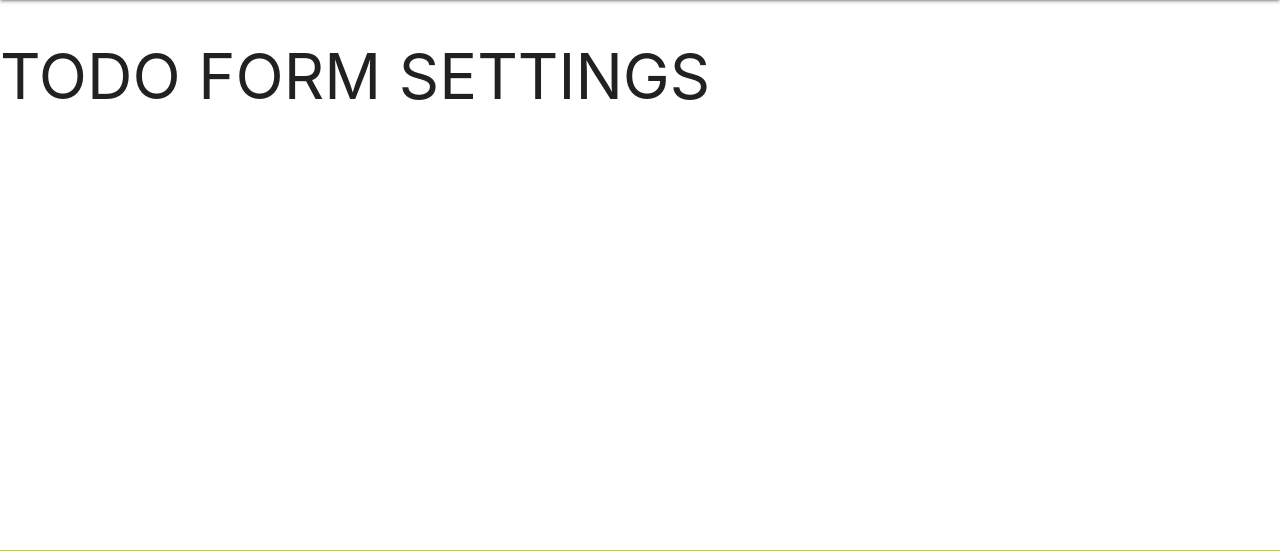
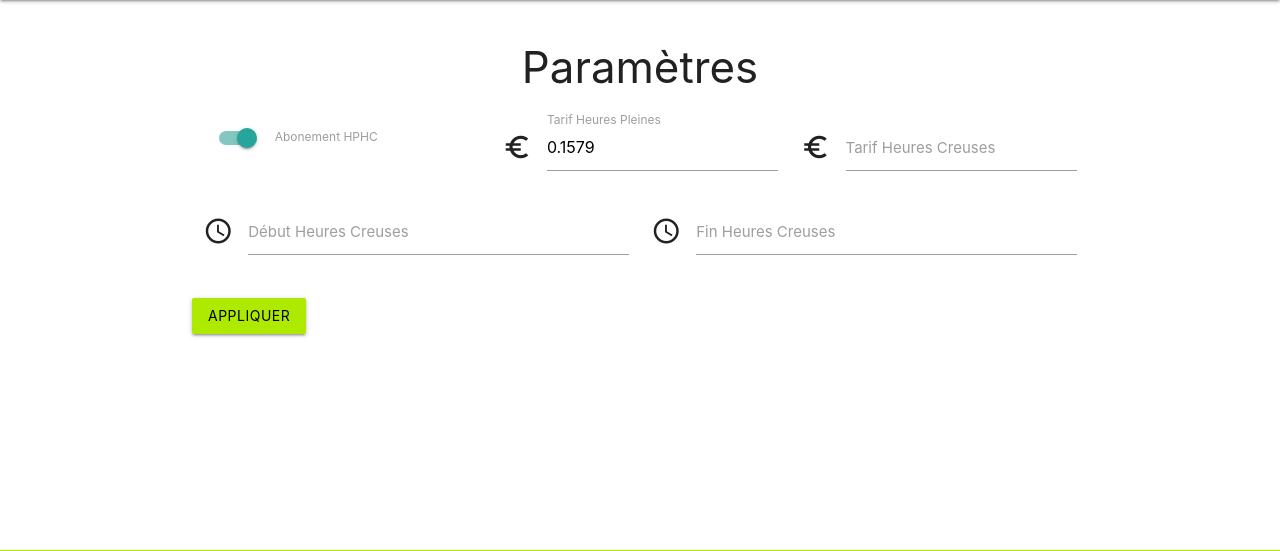
Before and after one commit to garciaflorian/LIGHT-DASH, a Django app: page /settings/ in a window 1280 px wide. Shown: the part 64-615 px from the top of the page. Run offline with Django 3.2, Linux system fonts and the light colour scheme; data comes from the database, SQL or seed files in the repository; both versions use the stored data as it was after the commit; some libraries are stand-ins or nearby versions.

Commit message:
settings form

```diff
--- a/webapp/lightdash/models.py
+++ b/webapp/lightdash/models.py
@@ -1,4 +1,6 @@
 from django.db import models
+from django import forms
+from django.forms import ModelForm
 import datetime
 
 # Create your models here.
@@ -10,6 +12,17 @@ class TestData(models.Model): #this will house the data sample
 class Settings(models.Model):
     abonnementHPHC = models.BooleanField(default=True)
     tarifHP = models.FloatField(default=0.1579)
-    tarifHC = models.FloatField(default=0.1228)
-    debutHC = models.TimeField(default=datetime.time(22,0))
-    finHC = models.TimeField(default=datetime.time(6,0))
+    tarifHC = models.FloatField(default=0.1228,null=True)
+    debutHC = models.TimeField(default=datetime.time(22,0),null=True)
+    finHC = models.TimeField(default=datetime.time(6,0),null=True)
+
+class SettingsForm(ModelForm):
+    abonnementHPHC = forms.BooleanField(label='Abonement HPHC',required=False)
+    tarifHP = forms.FloatField(label='Tarif Heures Pleines', widget=forms.NumberInput(attrs={'step': "0.0001"}))
+    tarifHC = forms.FloatField(initial=0.1228,label='Tarif Heures Creuses', widget=forms.NumberInput(attrs={'step': "0.0001"}),required=False)
+    debutHC = forms.TimeField(initial=datetime.time(22,0),label='Début Heures Creuses',required=False)
+    finHC = forms.TimeField(initial=datetime.time(6,0),label='Fin Heures Creuses',required=False)
+
+    class Meta:
+        model = Settings
+        fields = ['abonnementHPHC','tarifHP','tarifHC','debutHC','finHC']
--- /dev/null
+++ b/webapp/lightdash/static/js/settingsForm.js
@@ -0,0 +1,31 @@
+window.onload = settingsForm;
+
+function settingsForm()
+{
+    var document = window.document;
+    var console = window.console;
+
+    var abonnementHPHC = document.getElementById("id_abonnementHPHC");
+    var tarifHC = document.getElementById("id_tarifHC");
+    var debutHC = document.getElementById("id_debutHC");
+    var finHC = document.getElementById("id_finHC")
+
+
+    function bascule(){
+        if(abonnementHPHC.checked){
+            tarifHC.disabled = false;
+            debutHC.disabled = false;
+            finHC.disabled = false;
+        }else{
+            tarifHC.disabled = true;
+            debutHC.disabled = true;
+            finHC.disabled = true;
+        }
+    }
+
+    bascule();
+
+    abonnementHPHC.onchange = function() {
+        bascule();
+    }
+}
--- a/webapp/lightdash/templates/settings.html
+++ b/webapp/lightdash/templates/settings.html
@@ -3,6 +3,51 @@
 {% load staticfiles %}
 
 {% block main %}
-<h1>TODO FORM SETTINGS</h1>
+<div class="container">
+    <div class="section">
+        <h3 class="center">Paramètres</h3>
+        <form action="." method="post">
+            {% csrf_token %}
+
+            <div class="row">
+                <div class="input-field col m4 s12">
+                    <div class="switch">
+                        <label for="{{ form.abonnementHPHC.id_for_label}}">
+                            {{ form.abonnementHPHC }}
+                            <span class="lever"></span>
+                            {{ form.abonnementHPHC.label }}
+                        </label>
+                    </div>
+                </div>
+                <div class="input-field col m4 s12">
+                    <i class="material-icons prefix">euro_symbol</i>
+                    {{ form.tarifHP }}
+                    <label for="{{ form.tarifHP.id_for_label}}">{{ form.tarifHP.label }}</label>
+                </div>
+                <div class="input-field col m4 s12">
+                    <i class="material-icons prefix">euro_symbol</i>
+                    {{ form.tarifHC }}
+                    <label for="{{ form.tarifHC.id_for_label}}">{{ form.tarifHC.label }}</label>
+                </div>
+                <div class="input-field col m6 s12">
+                    <i class="material-icons prefix">access_time</i>
+                    {{ form.debutHC }}
+                    <label for="{{ form.debutHC.id_for_label}}">{{ form.debutHC.label }}</label>
+                </div>
+                <div class="input-field col m6 s12">
+                    <i class="material-icons prefix">access_time</i>
+                    {{ form.finHC }}
+                    <label for="{{ form.finHC.id_for_label}}">{{ form.finHC.label }}</label>
+                </div>
+            </div>
+
+            <button class="btn lime accent-4 black-text" type="submit" value="Submit">Appliquer</button>
+        </form>
+    </div>
+</div>
 
 {% endblock %}
+
+{% block script %}
+    <script src="{% static 'js/settingsForm.js'%}"></script>
+{% endblock %}
--- a/webapp/lightdash/views.py
+++ b/webapp/lightdash/views.py
@@ -1,18 +1,15 @@
 from django.shortcuts import render, get_object_or_404
-from django.http import HttpResponse, HttpResponseNotFound, HttpResponseServerError
+from django.http import HttpResponse, HttpResponseRedirect, HttpResponseNotFound, HttpResponseServerError
+from django.urls import resolve, reverse
 from django.conf import settings
 from lightdash.models import *
+from django.forms import ModelForm
 from django.db.models import Count
-
 
 if(Settings.objects.all().count() == 0):
     print("Initialize Settings...")
     currentSettings = Settings(id=1,abonnementHPHC = True,tarifHP = 0.1579,tarifHC = 0.1228,debutHC = datetime.time(22,0),finHC = datetime.time(6,0))
     currentSettings.save();
-else:
-    print("Get Settings...")
-    currentSettings = get_object_or_404(Settings, id=1)
-
 
 # Create your views here.
 
@@ -20,6 +17,21 @@ def index(request):
     return render(request, '_index_clean.html', locals())
 
 def settings(request):
+    currentSettings = Settings.objects.get(id=1)
+    print(SettingsForm)
+    if request.method == 'POST':
+        form = SettingsForm(request.POST,instance=currentSettings)
+        if form.is_valid():
+            dataSettings = form.cleaned_data
+            currentSettings.abonnementHPHC = dataSettings['abonnementHPHC']
+            currentSettings.tarifHP = dataSettings['tarifHP']
+            currentSettings.tarifHC = dataSettings['tarifHC']
+            currentSettings.debutHC = dataSettings['debutHC']
+            currentSettings.finHC = dataSettings['finHC']
+            currentSettings.save()
+            return HttpResponseRedirect(reverse(index))
+    else:
+        form = SettingsForm(instance=currentSettings)
     return render(request, 'settings.html', locals())
 
 def advanced(request):
```
Also changed, not shown: webapp/lightdash/forms.py (deleted, +0 -11 lines), webapp/db.sqlite3, webapp/lightdash/migrations/0004_auto_20190311_1140.py (added).
